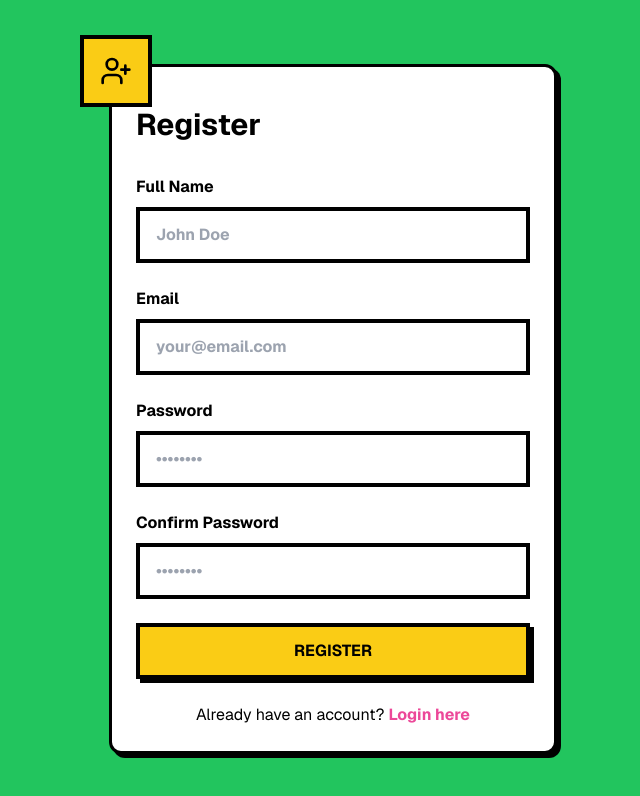
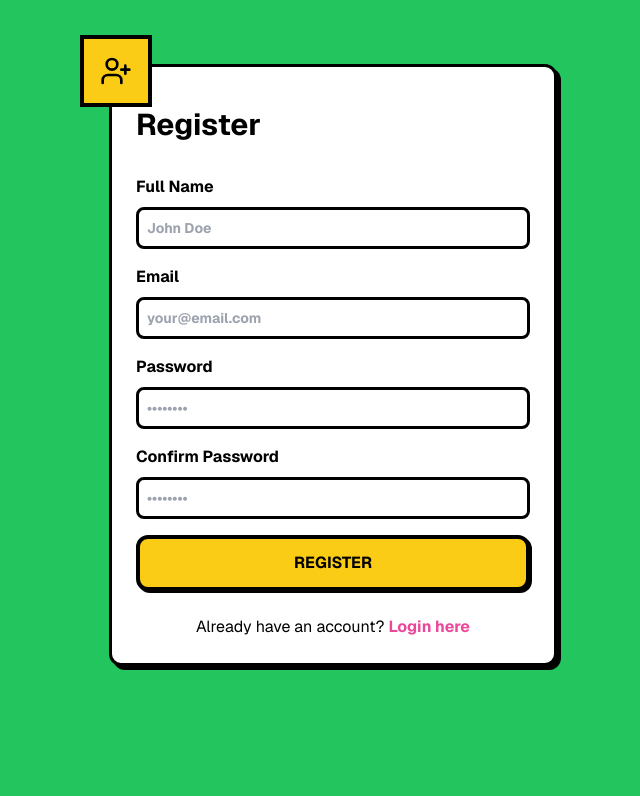
Before and after one commit to alfathmuqoddas/dinoland-fe-next, a Next.js app: page /register in a window 1280 px wide. Shown: the top 796 px of the page, without its empty margins (307-947 px from the left). Built offline with nearby package versions, Linux system fonts and the light colour scheme.

Commit message:
update: simple ui edit, signOut button remove form and just use onclick

```diff
--- a/src/actions/index.tsx
+++ b/src/actions/loginActions.tsx
@@ -39,5 +39,5 @@ export async function login(prevState: any, formData: FormData) {
   } catch (error) {
     return `Something went wrong ${error}`;
   }
-  redirect("/dashboard");
+  redirect("/");
 }
--- a/src/app/globals.css
+++ b/src/app/globals.css
@@ -59,17 +59,17 @@
 }
 
 .brutalist-card {
-  @apply relative bg-white rounded-[12px] border-[3px] border-black text-black p-6 transform transition-transform duration-200 hover:scale-[1.02];
+  @apply relative bg-white rounded-xl border-[3px] border-black text-black p-6 transform transition-transform duration-200 hover:scale-[1.02];
   box-shadow: 4px 4px 0px theme("colors.black");
 }
 
 .brutalist-input {
-  @apply w-full px-4 py-3 bg-white border-4 border-black text-black font-bold focus:outline-none focus:ring-4 focus:ring-pink-500;
+  @apply w-full text-sm p-2 bg-white border-[3px] rounded-lg border-black text-black font-bold focus:outline-none focus:ring-2 focus:ring-pink-500;
 }
 
 .brutalist-button {
-  @apply px-6 py-3 bg-yellow-400 text-black font-bold border-4 border-black transform transition-transform duration-200 hover:translate-x-1 hover:-translate-y-1 active:translate-x-0 active:translate-y-0;
-  box-shadow: 4px 4px 0px theme("colors.black");
+  @apply px-6 py-3 bg-yellow-400 rounded-xl text-black font-bold border-4 border-black transform transition-transform duration-200 hover:translate-x-1 hover:-translate-y-1 active:translate-x-0 active:translate-y-0;
+  box-shadow: 2px 2px 0px theme("colors.black");
 }
 
 @layer base {
--- a/src/app/login/page.tsx
+++ b/src/app/login/page.tsx
@@ -2,7 +2,7 @@
 import Link from "next/link";
 import { useActionState } from "react";
 import { LogIn } from "lucide-react";
-import { login } from "@/actions";
+import { login } from "@/actions/loginActions";
 
 const Login = () => {
   const initialState = {
@@ -19,7 +19,7 @@ const Login = () => {
           <LogIn className="w-8 h-8" />
         </div>
         <h2 className="text-3xl font-bold mb-8 mt-4">Login</h2>
-        <form className="space-y-6" action={loginAction}>
+        <form className="space-y-4" action={loginAction} method="POST">
           <div>
             <label className="block font-bold mb-2" htmlFor="email">
               Email
--- a/src/app/page.tsx
+++ b/src/app/page.tsx
@@ -1,5 +1,5 @@
+import { redirect } from "next/navigation";
+
 export default async function Home() {
-  return (
-    <div className="flex flex-col gap-4 max-w-[480px] mx-auto">Wilkommen</div>
-  );
+  redirect("/products");
 }
--- a/src/app/products/page.tsx
+++ b/src/app/products/page.tsx
@@ -9,7 +9,7 @@ export const Sidebar = async () => {
   });
   const categoriesData = await categories.json();
   return (
-    <aside className="pb-8 w-1/6 flex flex-col gap-4">
+    <aside className="pb-8 w-1/6 flex-col gap-4 hidden md:flex">
       <Category items={categoriesData} />
       <SortBy items={["price", "name"]} />
       <SortOrder items={["asc", "desc"]} />
--- a/src/app/register/page.tsx
+++ b/src/app/register/page.tsx
@@ -14,7 +14,7 @@ const Register = () => {
           <UserPlus className="w-8 h-8" />
         </div>
         <h2 className="text-3xl font-bold mb-8 mt-4">Register</h2>
-        <form className="space-y-6" action={registerAction}>
+        <form className="space-y-4" action={registerAction}>
           <div>
             <label className="block font-bold mb-2">Full Name</label>
             <input
--- a/src/components/Navbar/components/NavMenuList/SignOutButton.tsx
+++ b/src/components/Navbar/components/NavMenuList/SignOutButton.tsx
@@ -1,16 +1,16 @@
+"use client";
 import { signOut } from "@/actions/signOutActions";
 import { LogOut } from "lucide-react";
 
-export default async function SignOutButton() {
+export default function SignOutButton() {
   return (
-    <form action={signOut}>
     <button
+      onClick={signOut}
       type="submit"
       className="flex items-center space-x-1 px-2 py-1 text-white text-sm font-bold transition-colors hover:bg-pink-600"
     >
       <LogOut className="w-5 h-5" />
       Sign Out
     </button>
-    </form>
   );
 }
```
Lines whose indentation alone changed are shown as unchanged.
